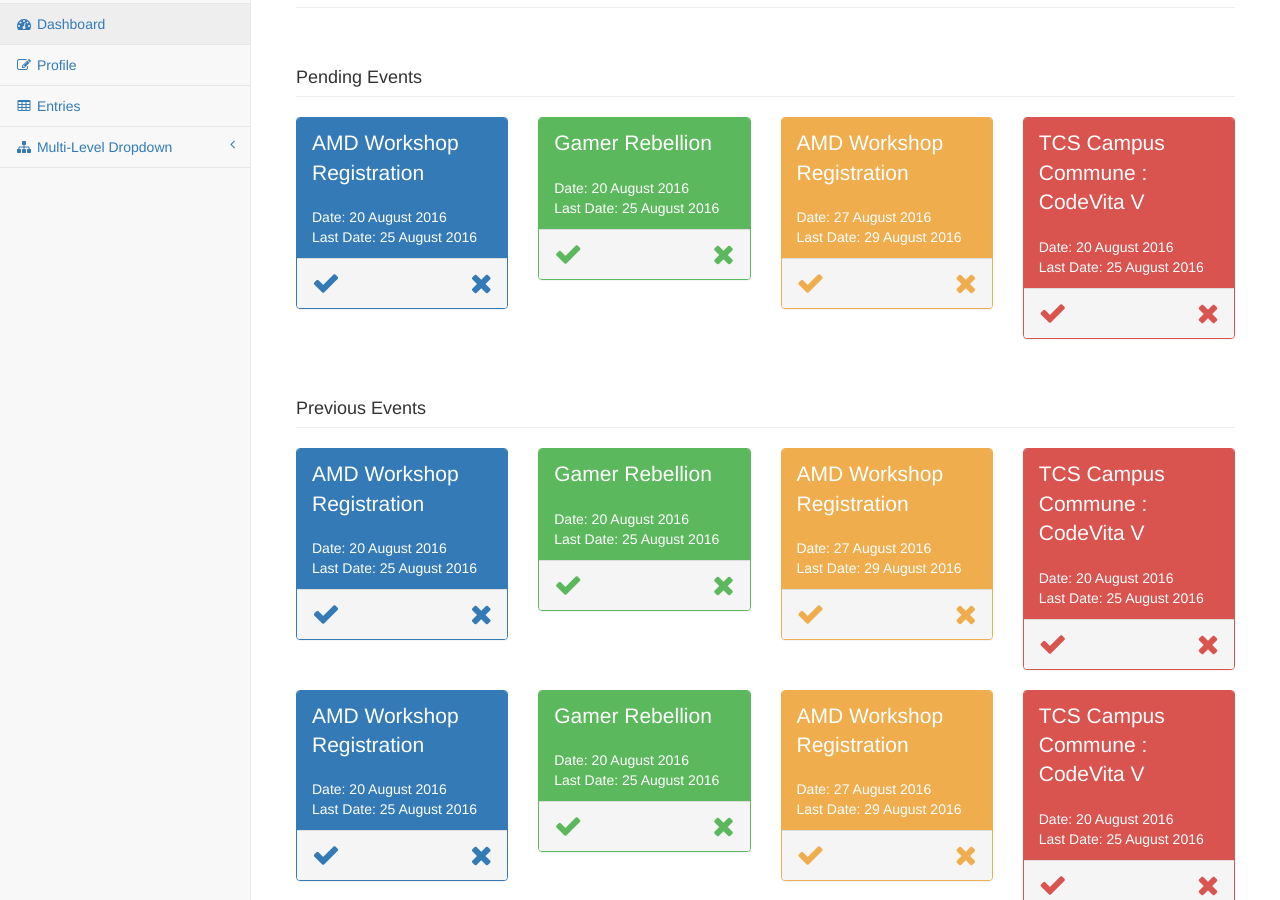
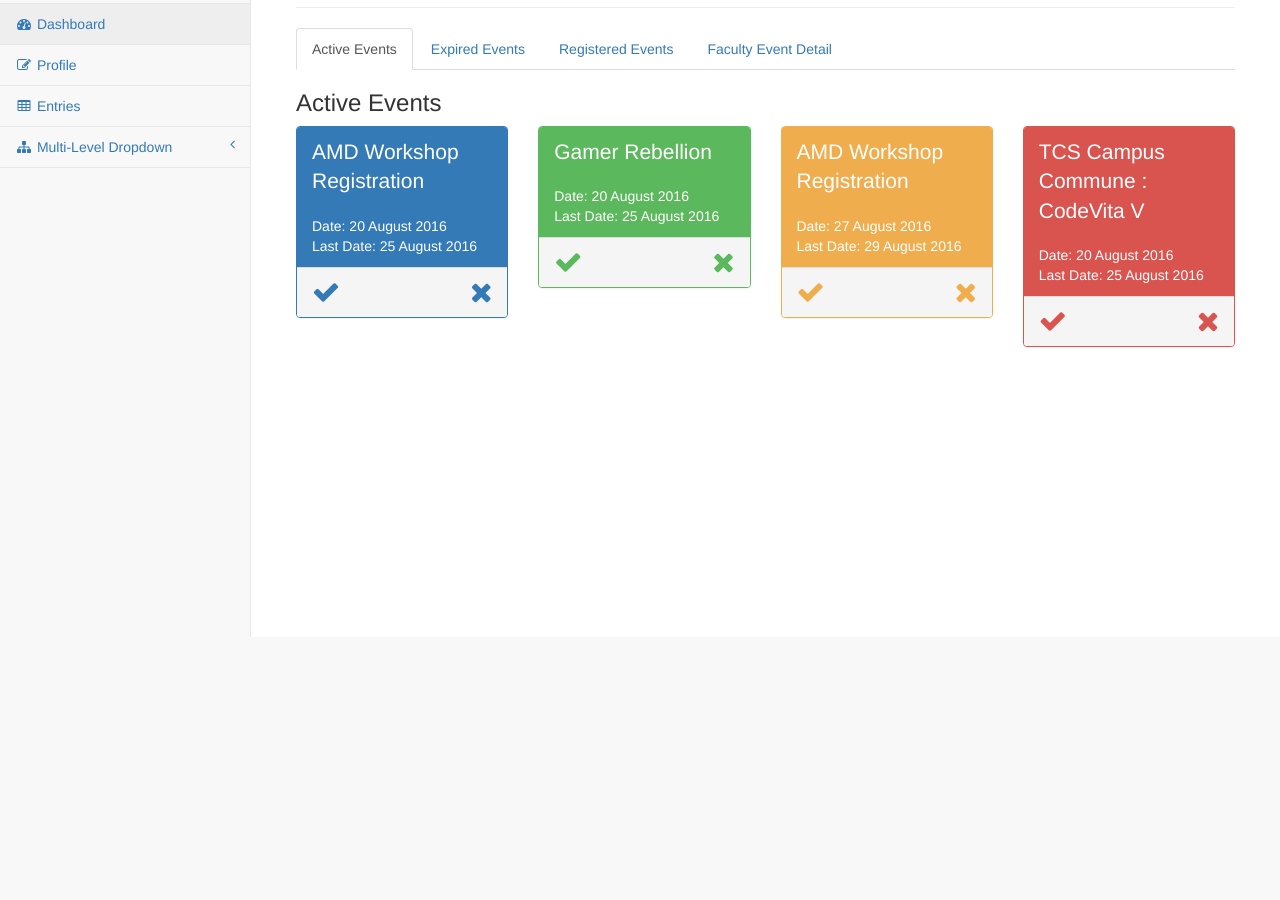
Before and after one commit to tej1996/static-template, a plain HTML site: page dashboard.html in a window 1280 px wide. Shown: the part 112-1012 px from the top of the page. After the commit the page ends 800 px from the top, so only its background shows below. Drawn offline with Linux system fonts and the light colour scheme.

Commit message:
Added Tab Panel
added tabs to dashboard for respective events.

```diff
--- a/dashboard.html
+++ b/dashboard.html
@@ -152,11 +152,15 @@
                     <h1 class="page-header">Dashboard</h1>
                 </div>
             </div>
-            <div class="row">
-                <div class="col-lg-12">
-                    <h4 class="page-header">Pending Events</h4>
-                </div>
-            </div>
+            <ul class="nav nav-tabs">
+                <li class="active"><a data-toggle="tab" href="#active">Active Events</a></li>
+                <li><a data-toggle="tab" href="#expired">Expired Events</a></li>
+                <li><a data-toggle="tab" href="#registered">Registered Events</a></li>
+                <li><a data-toggle="tab" href="#faculty">Faculty Event Detail</a></li>
+            </ul>
+            <div class="tab-content">
+                <div id="active" class="tab-pane fade in active">
+                    <h3>Active Events</h3>
                     <div class="row">
                     <div class="col-lg-3 col-md-6">
                         <div class="panel panel-primary">
@@ -269,11 +273,9 @@
                         </div>
                     </div>
                     </div>
-            <div class="row">
-                <div class="col-lg-12">
-                    <h4 class="page-header">Previous Events</h4>
                 </div>
-            </div>
+                <div id="expired" class="tab-pane fade">
+                    <h3>Expired Events</h3>
                     <div class="row">
                         <div class="col-lg-3 col-md-6">
                         <div class="panel panel-primary">
@@ -293,10 +295,10 @@
 
                                 <div class="panel-footer">
                                     <a href="#">
-                                    <span class="pull-left"><i class="fa fa-check fa-2x"></i></span>
+                                    <span class="pull-left"><i class="fa fa-clock-o fa-2x"></i></span>
                                     </a>
                                     <a href="#">
-                                    <span class="pull-right"><i class="fa fa-times fa-2x"></i></span>
+                                    <span class="pull-right">2 days ago</span>
                                     </a>
                                     <div class="clearfix"></div>
                                 </div>
@@ -321,10 +323,10 @@
 
                                 <div class="panel-footer">
                                     <a href="#">
-                                        <span class="pull-left"><i class="fa fa-check fa-2x"></i></span>
+                                    <span class="pull-left"><i class="fa fa-clock-o fa-2x"></i></span>
                                     </a>
                                     <a href="#">
-                                        <span class="pull-right"><i class="fa fa-times fa-2x"></i></span>
+                                    <span class="pull-right">2 days ago</span>
                                     </a>
                                     <div class="clearfix"></div>
                                 </div>
@@ -348,12 +350,11 @@
 
                                 <div class="panel-footer">
                                     <a href="#">
-                                    <span class="pull-left"><i class="fa fa-check fa-2x"></i></span>
+                                    <span class="pull-left"><i class="fa fa-clock-o fa-2x"></i></span>
                                     </a>
                                     <a href="#">
-                                    <span class="pull-right"><i class="fa fa-times fa-2x"></i></span>
+                                    <span class="pull-right">2 days ago</span>
                                     </a>
-
                                     <div class="clearfix"></div>
                                 </div>
                         </div>
@@ -375,17 +376,19 @@
                             </div>
                                 <div class="panel-footer">
                                     <a href="#">
-                                    <span class="pull-left"><i class="fa fa-check fa-2x"></i></span>
+                                    <span class="pull-left"><i class="fa fa-clock-o fa-2x"></i></span>
                                     </a>
                                     <a href="#">
-                                    <span class="pull-right"><i class="fa fa-times fa-2x"></i></span>
+                                    <span class="pull-right">2 days ago</span>
                                     </a>
-
                                     <div class="clearfix"></div>
                                 </div>
                         </div>
                     </div>
                     </div>
+                </div>
+                <div id="registered" class="tab-pane fade">
+                    <h3>Registered Events</h3>
                     <div class="row">
                         <div class="col-lg-3 col-md-6">
                         <div class="panel panel-primary">
@@ -405,10 +408,10 @@
 
                                 <div class="panel-footer">
                                     <a href="#">
-                                    <span class="pull-left"><i class="fa fa-check fa-2x"></i></span>
+                                    <span class="pull-left"><i class="fa fa-clock-o fa-2x"></i></span>
                                     </a>
                                     <a href="#">
-                                    <span class="pull-right"><i class="fa fa-times fa-2x"></i></span>
+                                    <span class="pull-right">2 days ago</span>
                                     </a>
                                     <div class="clearfix"></div>
                                 </div>
@@ -433,10 +436,10 @@
 
                                 <div class="panel-footer">
                                     <a href="#">
-                                        <span class="pull-left"><i class="fa fa-check fa-2x"></i></span>
+                                    <span class="pull-left"><i class="fa fa-clock-o fa-2x"></i></span>
                                     </a>
                                     <a href="#">
-                                        <span class="pull-right"><i class="fa fa-times fa-2x"></i></span>
+                                    <span class="pull-right">2 days ago</span>
                                     </a>
                                     <div class="clearfix"></div>
                                 </div>
@@ -460,12 +463,11 @@
 
                                 <div class="panel-footer">
                                     <a href="#">
-                                    <span class="pull-left"><i class="fa fa-check fa-2x"></i></span>
+                                    <span class="pull-left"><i class="fa fa-clock-o fa-2x"></i></span>
                                     </a>
                                     <a href="#">
-                                    <span class="pull-right"><i class="fa fa-times fa-2x"></i></span>
+                                    <span class="pull-right">2 days ago</span>
                                     </a>
-
                                     <div class="clearfix"></div>
                                 </div>
                         </div>
@@ -487,22 +489,19 @@
                             </div>
                                 <div class="panel-footer">
                                     <a href="#">
-                                    <span class="pull-left"><i class="fa fa-check fa-2x"></i></span>
+                                    <span class="pull-left"><i class="fa fa-clock-o fa-2x"></i></span>
                                     </a>
                                     <a href="#">
-                                    <span class="pull-right"><i class="fa fa-times fa-2x"></i></span>
+                                    <span class="pull-right">2 days ago</span>
                                     </a>
-
                                     <div class="clearfix"></div>
                                 </div>
                         </div>
                     </div>
                     </div>
-            <div class="row">
-                <div class="col-lg-12">
-                    <h4 class="page-header">Faculty Event Details</h4>
                 </div>
-            </div>
+                <div id="faculty" class="tab-pane fade">
+                    <h3>Faculty Event Detail</h3>
                     <div class="row">
                     <div class="col-lg-3 col-md-6">
                         <div class="panel panel-primary">
@@ -819,11 +818,13 @@
                         </div>
                     </div>
             </div>
+                </div>
+            </div>
+        </div>
+
             <!-- ... Your content goes here ... -->
 
     </div>
-    </div>
-
 </div>
 
 <!-- jQuery -->
```
Lines whose indentation alone changed are shown as unchanged.
